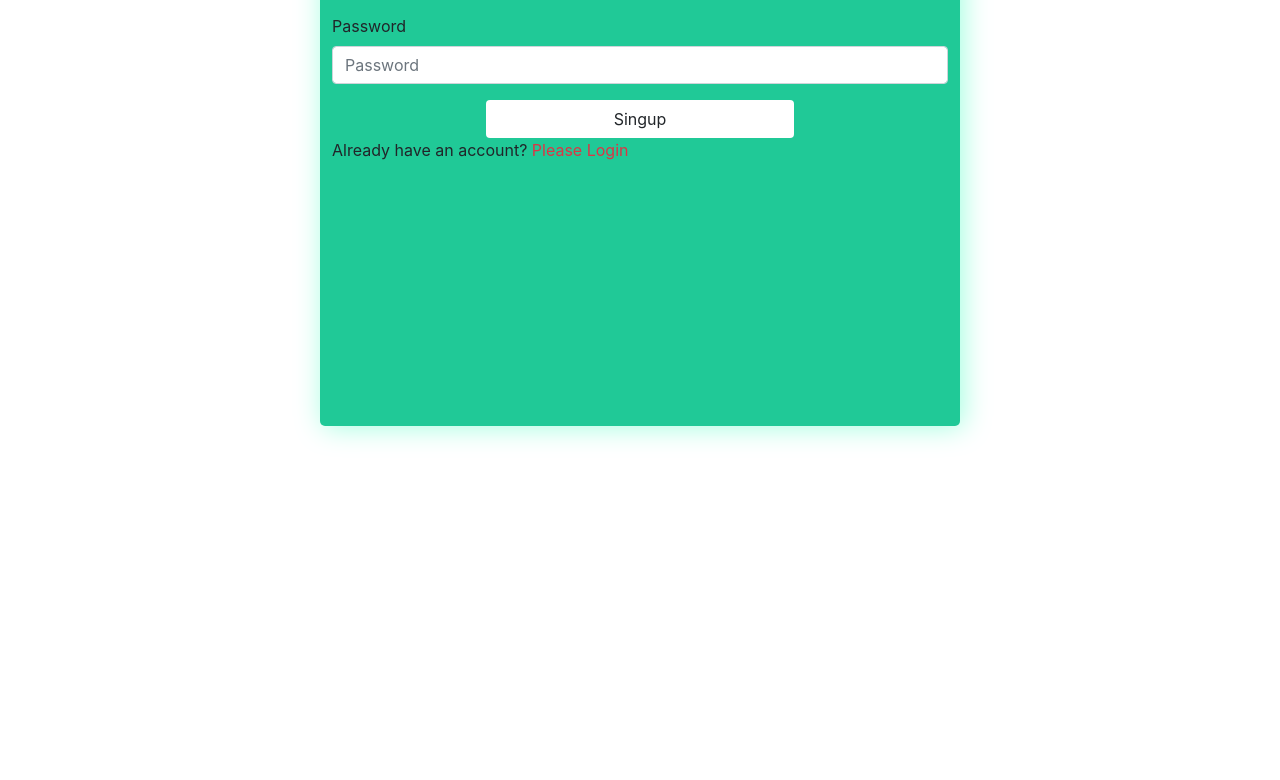
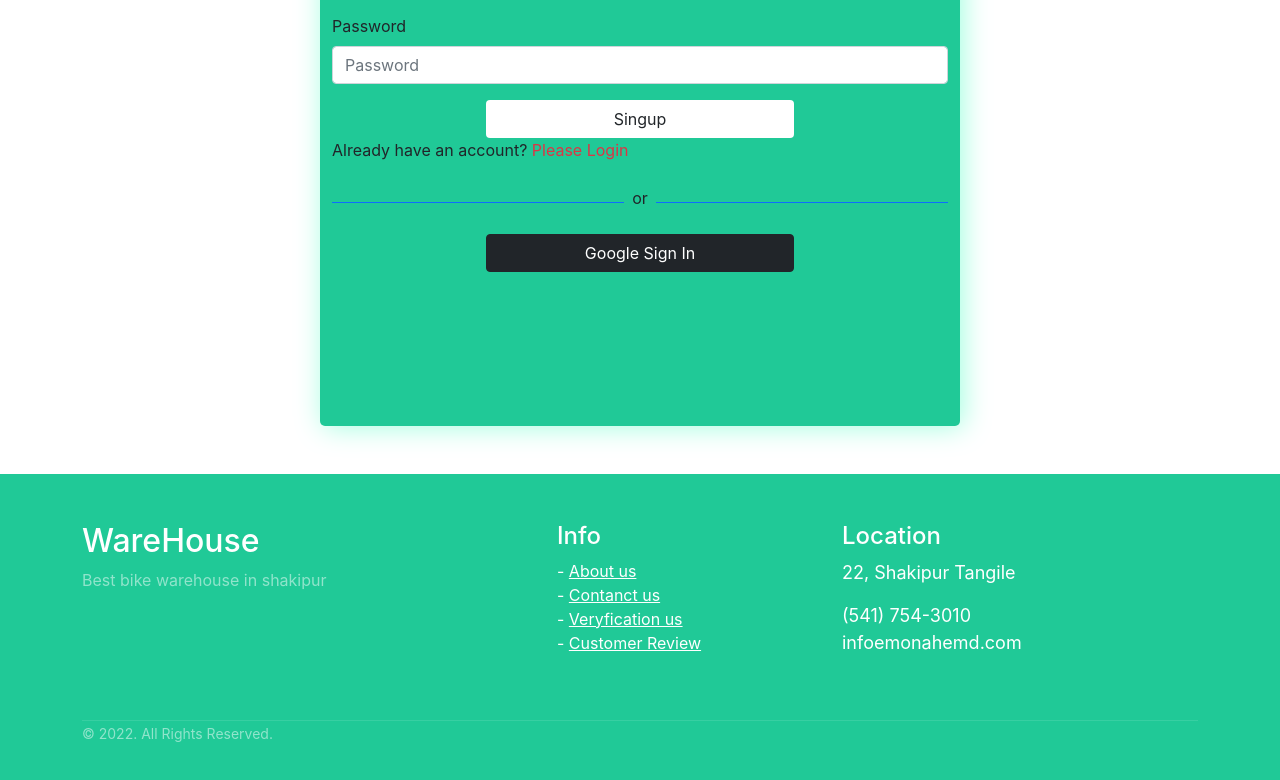
Before and after one commit to emonahmed123/wharehouse-mangement-client, a React (Create React App) app: page /sigup in a window 1280 px wide. Shown: the part 318-1098 px from the top of the page. Before the commit the page ends 800 px from the top, so only its background shows below. Built offline with nearby package versions, Linux system fonts and the light colour scheme.

Commit message:
added footer

```diff
--- a/package.json
+++ b/package.json
@@ -14,6 +14,7 @@
     "react-firebase-hooks": "^5.0.3",
     "react-router-dom": "^6.3.0",
     "react-scripts": "5.0.1",
+    "react-toastify": "^8.2.0",
     "web-vitals": "^2.1.4"
   },
   "scripts": {
--- a/src/App.js
+++ b/src/App.js
@@ -4,6 +4,7 @@ import Home from './Pages/Home/Home';
 import InventorieUpdate from './Pages/Home/InventorieUpdate/InventorieUpdate';
 import Login from './Pages/Login/Login';
 import Singup from './Pages/Login/Singup/Singup';
+import Footer from './Pages/Shared/Footer/Footer';
 import Header from './Pages/Shared/Header/Header'
 function App() {
   return (
@@ -16,9 +17,10 @@ function App() {
                <Route  path='/login' element={<Login></Login>}></Route>
                  <Route path='/sigup' element={<Singup></Singup>}></Route>
             <Route path='/inventorieupdate/:bikeId' element={<InventorieUpdate/>}></Route>
+
       </Routes>
 
-
+              <Footer></Footer>
 
     </div>
   );
--- a/src/Pages/Home/Home.js
+++ b/src/Pages/Home/Home.js
@@ -6,7 +6,7 @@ const Home = () => {
     return (
         <div>
         <h1>  this is home</h1>
-        <Silder></Silder>
+         <Silder></Silder>
         <Inventories></Inventories>
         </div>
     );
--- a/src/Pages/Login/Login.js
+++ b/src/Pages/Login/Login.js
@@ -3,10 +3,14 @@ import { Button, Form } from 'react-bootstrap';
 import { useSendPasswordResetEmail ,useSignInWithEmailAndPassword } from 'react-firebase-hooks/auth';
 import { useNavigate } from 'react-router-dom';
 import auth from '../../firebase.init'
+import Loding from '../Shared/Loding/Loding';
 import './Login.css'
-
+import 'react-toastify/dist/ReactToastify.css';
+import { ToastContainer, toast } from 'react-toastify';
 const Login = () => {
-
+  const emailRef = useRef(' ')
+  const passwordRef = useRef(' ')
+  const navigate =useNavigate()
     const [
         signInWithEmailAndPassword,
         user,
@@ -14,11 +18,17 @@ const Login = () => {
         error,
       ] = useSignInWithEmailAndPassword(auth);
 
-     const navigate =useNavigate()
+   const [sendPasswordResetEmail,sending,] = useSendPasswordResetEmail(auth );
+
+
 
      const NavigateSigup =(event)=>{
          navigate('/sigup')
      }
+          if(loading){
+               return <Loding></Loding>
+           }
+
          if(user){
              navigate('/home')
             }
@@ -28,8 +38,6 @@ const Login = () => {
 
               }
 
-      const emailRef = useRef(' ')
-      const passwordRef = useRef(' ')
 
     const handleLogin = event => {
         event.preventDefault()
@@ -38,6 +46,23 @@ const Login = () => {
         console.log(email, password)
         signInWithEmailAndPassword(email, password)
       }
+
+
+
+
+      const ResetPassword = async () => {
+        const email = emailRef.current.value;
+        if(email){
+          await sendPasswordResetEmail(email);
+          toast('sent email')
+        }
+        else{
+          toast('please enter your email')
+        }
+      }
+
+
+
 
     return (
 
@@ -60,7 +85,10 @@ const Login = () => {
 
          { errorElement}
           <p> Do you new? <button onClick={NavigateSigup} className='text-primary  btn'>Please Sigup</button></p>
+          <p>Forget Password?<button onClick={ResetPassword} className='text-primary  btn   '>Reset password</button></p>
+          <ToastContainer>
 
+</ToastContainer>
         </Form>
 
 </div>
--- a/src/Pages/Login/Singup/Singup.js
+++ b/src/Pages/Login/Singup/Singup.js
@@ -4,7 +4,7 @@ import { Button, Form } from 'react-bootstrap';
 import { useCreateUserWithEmailAndPassword } from 'react-firebase-hooks/auth';
 import {  Link, useNavigate } from 'react-router-dom';
 import auth from '../../../firebase.init'
-
+import  Socailogin from '../SocailLogin/Socailogin'
 const Singup = () => {
     const [
         createUserWithEmailAndPassword,
@@ -62,6 +62,7 @@ const Singup = () => {
           <p>Already have an account? <Link to="/login" className='text-danger pe-auto text-decoration-none' onClick={NavigateLogin}>Please Login</Link> </p>
         </Form>
 
+       <Socailogin></Socailogin>
 </div>
 
      )
--- a/src/Pages/Login/SocailLogin/Socailogin.js
+++ b/src/Pages/Login/SocailLogin/Socailogin.js
@@ -0,0 +1,46 @@
+import React from 'react';
+import { useNavigate } from 'react-router-dom';
+import { useSignInWithGoogle } from 'react-firebase-hooks/auth';
+import auth from '../../../firebase.init'
+import Loding from '../../Shared/Loding/Loding';
+const Socailogin = () => {
+    const [signInWithGoogle, user, loading, error] = useSignInWithGoogle(auth);
+    const navigate = useNavigate()
+    let errorElement;
+    if (error ) {
+        errorElement= <p className='text-danger'> Error: {error?.message} </p>
+
+    }
+if(loading){
+    return <Loding></Loding>
+}
+
+    if (user ) {
+        navigate('/home')
+    }
+
+
+    return (
+        <div>
+        <div className='d-flex  align-items-center'>
+
+            <div style={{ height: '1px' }} className='bg-primary w-50'></div>
+            <p className='mt-2 px-2'>or</p>
+            <div style={{ height: '1px' }} className='bg-primary w-50'></div>
+        </div>
+        <div className=' '>
+            <button onClick={()=>signInWithGoogle()} className='btn btn-dark d-block w-50  mx-auto my-2 '>
+                <img style={{ width: '30px' }} src='' alt="" />
+                <span className='px-2'>Google Sign In</span>
+            </button>
+            {errorElement}
+
+
+        </div>
+
+    </div>
+);
+
+};
+
+export default Socailogin;
--- /dev/null
+++ b/src/Pages/Shared/Footer/Footer.css
@@ -0,0 +1,33 @@
+.footer{
+    background:   #20c997;;
+    color:white;
+}
+
+      ul{
+        list-style: none;
+
+     }
+     /* #152F4F  */
+      li a{
+        color: white;
+        transition: color .2s;}
+
+
+
+    .about-company{
+      ifont-size: 25px;}
+
+      a:hover{
+        color:white;
+        transition: color .2s;
+        color:#4180CB
+    }
+    .location{
+      font-size: 18px;
+    }
+    .copyright p{
+
+        border-top:1px solid rgba(255,255,255,.1);
+
+
+    }
--- /dev/null
+++ b/src/Pages/Shared/Footer/Footer.js
@@ -0,0 +1,63 @@
+import React from 'react';
+import { Link } from 'react-router-dom';
+import './Footer.css'
+const Footer = () => {
+    const today =new Date()
+    const year =today.getFullYear()
+    return (
+        <footer >
+     {/* <div className='row'>
+
+     <div className=' col-sm-12 col-md-6'>
+                  <p>About us</p>
+                  <p>Contanct us</p>
+                  <p>HelpLing:+89473045960</p>
+         </div>
+           <div className='col-sm-12 col-md-6'>
+           <p><small > copyright {year} </small></p>
+            <p><small>Power byEmon Ahmed</small></p>
+           </div>
+     </div> */}
+
+<div class="mt-5 pt-5 pb-5 footer">
+<div class="container">
+  <div class="row">
+    <div class="col-lg-5 col-xs-12 about-company">
+      <h2>WareHouse</h2>
+      <p class="pr-5 text-white-50"> Best bike  warehouse  in shakipur</p>
+      <p><a href="#"><i class="fa fa-facebook-square mr-1"></i></a><a href="#"><i class="fa fa-linkedin-square"></i></a></p>
+    </div>
+     <div class="col-lg-3 col-xs-12 links">
+      <h4 class="mt-lg-0 mt-sm-3">Info</h4>
+        <ul class="m-0 p-0">
+
+          <li>- <Link to="#">About us</Link></li>
+          <li>- <a href="#">Contanct  us</a></li>
+          <li>- <a href="#">Veryfication us</a></li>
+          <li>- <a href="#">Customer Review</a></li>
+
+        </ul>
+    </div>
+    <div class="col-lg-4 col-xs-12 location">
+      <h4 class="mt-lg-0 mt-sm-4">Location</h4>
+      <p>22, Shakipur  Tangile</p>
+      <p class="mb-0"><i class="fa fa-phone mr-3"></i>(541) 754-3010</p>
+      <p>infoemonahemd.com</p>
+    </div>
+  </div>
+  <div class="row mt-5">
+    <div class="col copyright">
+      <p class=""><small class="text-white-50">© {year}. All Rights Reserved.</small></p>
+    </div>
+  </div>
+</div>
+</div>
+
+
+
+
+        </footer>
+    );
+};
+
+export default Footer;
--- a/src/Pages/Shared/Header/Header.js
+++ b/src/Pages/Shared/Header/Header.js
@@ -7,7 +7,7 @@ const Header = () => {
         <div>
     <Navbar  className='Navbar'   collapseOnSelect expand="lg" bg="" variant="dark">
   <Container>
-  <Navbar.Brand href="/home">Bike-Warehouse</Navbar.Brand>
+  <Navbar.Brand as={Link}to="/home">Bike-Warehouse</Navbar.Brand>
   <Navbar.Toggle aria-controls="responsive-navbar-nav" />
   <Navbar.Collapse id="responsive-navbar-nav">
     <Nav className="me-auto">
--- /dev/null
+++ b/src/Pages/Shared/Loding/Loding.js
@@ -0,0 +1,15 @@
+import React from 'react';
+import { Spinner } from 'react-bootstrap';
+
+const Loding = () => {
+    return (
+        <div>
+                <div style={{height:'400px'} }className="w-100 d-flex justify-content-center align-items-center">
+              <Spinner animation="border" variant="primary" />
+
+        </div>
+        </div>
+    );
+};
+
+export default Loding;
```
Also changed, not shown: src/Pages/Shared/NotFound/NotFound.js (added, +11 -0 lines), 1 other file (tests, documents, lock files or other folders).
